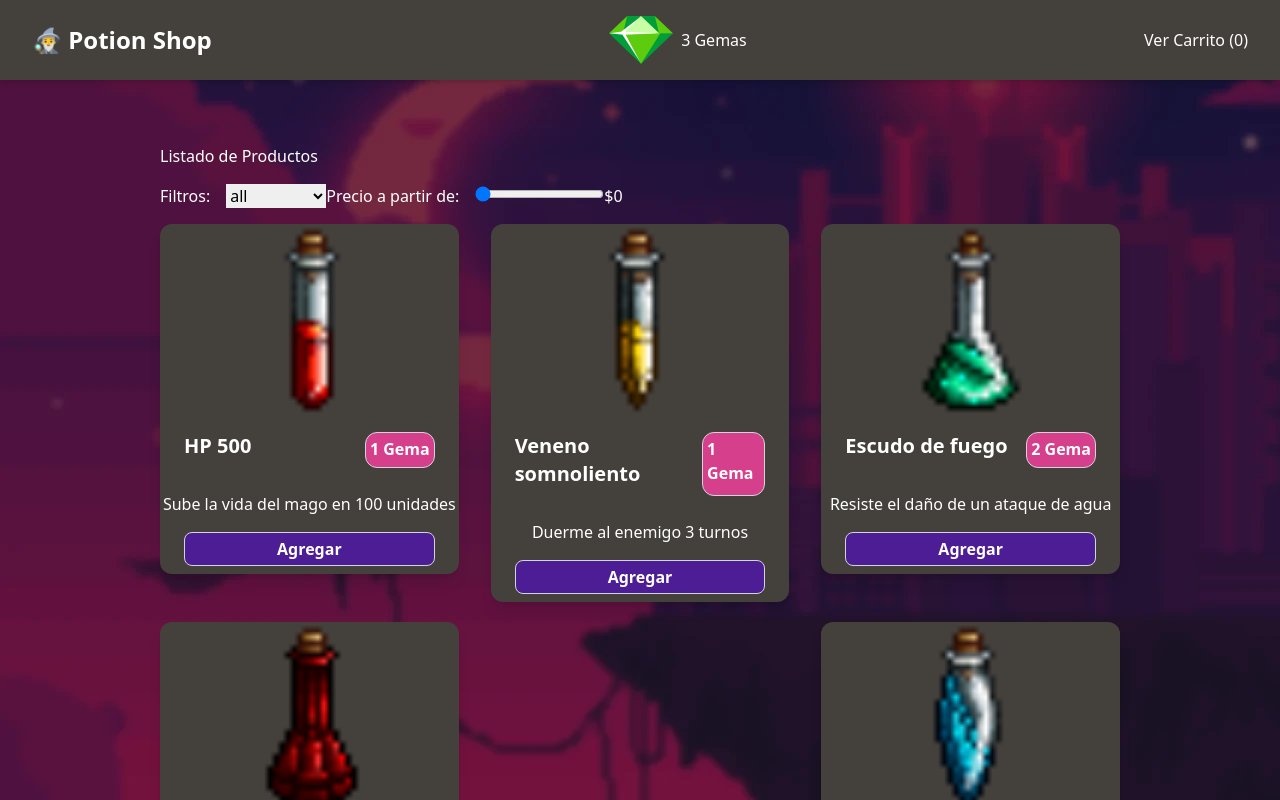
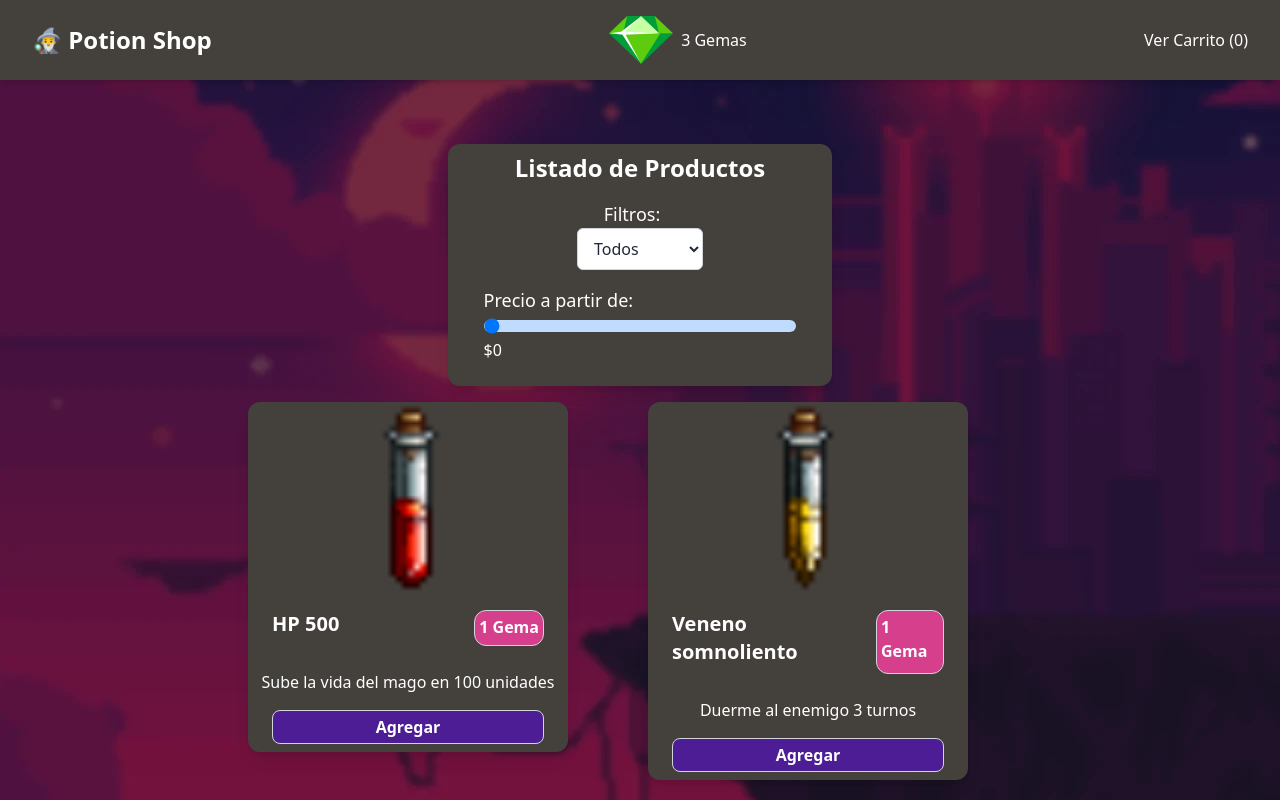
Before and after one commit to arayavalencia96/carrito-challenge, a React (Create React App) app: page / in a window 1280 px wide. Shown: the top 800 px of the page. Built offline with nearby package versions, Linux system fonts and the light colour scheme; data requests are answered from the project's data file.

Commit message:
main/octava-etapa
Se termino con la lógica del challenge.

```diff
--- a/src/App.tsx
+++ b/src/App.tsx
@@ -19,14 +19,12 @@ function App() {
       style={{ backgroundImage: "url(background.webp)" }}
     >
       <HeaderComponent />
-      <div className="flex justify-center min-h-full">
-        <div className=" w-3/4 py-16 flex justify-center">
-          {showCart ? (
-            <CarritoComponent />
-          ) : (
-            <ListadoProductosComponent productos={filteredProducts} />
-          )}
-        </div>
+      <div className="min-h-full py-16 flex justify-center">
+        {showCart ? (
+          <CarritoComponent />
+        ) : (
+          <ListadoProductosComponent pociones={filteredProducts} />
+        )}
       </div>
     </div>
   );
--- a/src/components/CarritoComponent.tsx
+++ b/src/components/CarritoComponent.tsx
@@ -5,11 +5,11 @@ import { GemasContext } from "../context/gemas";
 import { ProductoCarrito } from "../types/interface";
 
 export const CarritoComponent = () => {
-  const { addGem } = useContext(GemasContext);
-  const { carrito, setNewCart } = useCarrito();
+  const { addGem, resetGemas } = useContext(GemasContext);
+  const { carrito, setNewCart, deleteAll } = useCarrito();
   const { showCart, setShowCart } = useContext(CarritoContext);
   const [itemsComprados, setItemsComprados] = useState<number[]>([]);
-  const [realizarCompra, setRealizarCompra] = useState(false); // Nuevo estado para controlar la compra
+  const [realizarCompra, setRealizarCompra] = useState(false);
 
   const keepValueItems = () => {
     const items: number[] = carrito.map((item) => item.id);
@@ -36,13 +36,16 @@ export const CarritoComponent = () => {
     })
       .then((response) => {
         if (response.ok) {
-          console.log("Compra realizada con éxito!");
+          alert("Compra realizada con éxito!");
+          toggleShowCart();
+          deleteAll();
+          resetGemas();
         } else {
-          console.error("Error al realizar la compra.");
+          alert("Error al realizar la compra.");
         }
       })
       .catch((error) => {
-        console.error("Error en la solicitud:", error);
+        alert("Error realizando la compra: " + error);
       });
   };
 
--- a/src/components/Filter.tsx
+++ b/src/components/Filter.tsx
@@ -5,7 +5,7 @@ const Filter = () => {
   const categories = [
     {
       id: 1,
-      name: "all",
+      name: "Todos",
     },
     {
       id: 2,
@@ -26,7 +26,7 @@ const Filter = () => {
   ];
   const { setFilter } = useFilters();
   const [localFilters, setLocalFilters] = useState({
-    category: "all",
+    category: "Todos",
     price: 0,
   });
 
@@ -53,14 +53,15 @@ const Filter = () => {
   };
 
   return (
-    <div className="flex my-4">
-      <label htmlFor="category" className="mr-4 text-white">
+    <div className="flex flex-col items-center my-4">
+      <label htmlFor="category" className="mr-4 text-white text-lg">
         Filtros:
       </label>
       <select
         id="category"
         onChange={handleChangeCategory}
         value={localFilters.category}
+        className="border border-gray-300 rounded-md px-3 py-2 bg-white text-gray-800"
       >
         {categories.map((category) => (
           <option key={category.id} value={category.name}>
@@ -68,19 +69,20 @@ const Filter = () => {
           </option>
         ))}
       </select>
-      <div>
-        <label className="mr-4 text-white" htmlFor="price">
+      <div className="mt-4">
+        <label className="mr-4 text-white text-lg" htmlFor="price">
           Precio a partir de:
         </label>
         <input
           type="range"
           id="price"
           min="0"
-          max="5"
+          max="3"
           onChange={handleChangePrice}
           value={localFilters.price}
+          className="w-full bg-blue-200 rounded-md appearance-none h-3 outline-none"
         />
-        <span>${localFilters.price}</span>
+        <span className="text-white">{`$${localFilters.price}`}</span>
       </div>
     </div>
   );
--- a/src/components/ListadoProductosComponent.tsx
+++ b/src/components/ListadoProductosComponent.tsx
@@ -3,18 +3,23 @@ import { Producto } from "../types/interface";
 import Filter from "./Filter";
 
 export const ListadoProductosComponent = ({
-  productos,
+  pociones,
 }: {
-  productos: Producto[];
+  pociones: Producto[];
 }) => {
   return (
-    <div>
-      <h2>Listado de Productos</h2>
-      <Filter />
-      <div className="flex flex-wrap justify-between -mx-4">
-        {productos.map((producto) => (
-          <div key={producto.id} className="w-full sm:w-1/2 md:w-1/3 px-4">
-            <ProductoComponent producto={producto} />
+    <div className="flex flex-col items-center">
+      <div id="filter" className="w-full max-w-sm mb-4 bg-stone-700 rounded-xl shadow-lg px-4 py-2">
+        <h2 className="text-white text-2xl font-bold mb-2 text-center">Listado de Productos</h2>
+        <Filter />
+      </div>
+      <div
+        id="productos"
+        className="w-full max-w-screen-lg grid grid-cols-1 sm:grid-cols-2 md:grid-cols-2 gap-4"
+      >
+        {pociones.map((pocion) => (
+          <div key={pocion.id} className="w-full sm:w-1/2 md:w-5/6">
+            <ProductoComponent pocion={pocion} />
           </div>
         ))}
       </div>
--- a/src/components/ProductoComponent.tsx
+++ b/src/components/ProductoComponent.tsx
@@ -3,23 +3,23 @@ import { useCarrito } from "../hooks/useCarrito";
 import { Producto } from "../types/interface";
 import { GemasContext } from "../context/gemas";
 
-const ProductoComponent = ({ producto }: { producto: Producto }) => {
+const ProductoComponent = ({ pocion }: { pocion: Producto }) => {
   const { carrito, addToCarrito } = useCarrito();
   const { subtractGem } = useContext(GemasContext);
 
   const handleAddToCart = (producto: Producto) => {
-    const priceProduct = producto.precio;
-    addToCarrito(producto);
+    const priceProduct = pocion.precio;
+    addToCarrito(pocion);
     subtractGem(priceProduct);
   };
 
-  const lookUpId = (producto: Producto) => {
-    return carrito.includes(producto);
+  const lookUpId = (product: Producto) => {
+    return carrito.includes(pocion);
   };
 
   const finishedGems = () => {
-    const totalGemsInCart = carrito.reduce((total, producto) => {
-      return total + producto.precio;
+    const totalGemsInCart = carrito.reduce((total, prod) => {
+      return total + prod.precio;
     }, 0);
 
     return totalGemsInCart >= 3;
@@ -30,28 +30,26 @@ const ProductoComponent = ({ producto }: { producto: Producto }) => {
       <figure className="flex justify-center">
         <img
           className="w-1/2 h-48 object-cover rounded-lg"
-          src={producto.imagen}
+          src={pocion.imagen}
           alt="img"
         />
       </figure>
       <div className="px-6 py-4 flex justify-between mb-2">
-        <div className="font-bold text-white text-xl mb-2">
-          {producto.nombre}
-        </div>
+        <div className="font-bold text-white text-xl mb-2">{pocion.nombre}</div>
         <p className="px-1 font-bold text-white py-1 rounded-xl border border-gray-300 ml-1 bg-secondary-dark">
-          {producto.precio} Gema
+          {pocion.precio} Gema
         </p>
       </div>
-      <p className="text-white text-center">{producto.descripcion}</p>
+      <p className="text-white text-center">{pocion.descripcion}</p>
       <div className="px-6 pt-4 pb-2">
         <input
-          id={producto.nombre}
-          disabled={lookUpId(producto) || finishedGems()}
+          id={pocion.nombre}
+          disabled={lookUpId(pocion) || finishedGems()}
           type="button"
           value="Agregar"
-          onClick={() => handleAddToCart(producto)}
+          onClick={() => handleAddToCart(pocion)}
           className={`w-full btn btn-lg font-bold px-2 text-white py-1 rounded-lg border border-gray-300 mr-2 ${
-            lookUpId(producto) || finishedGems()
+            lookUpId(pocion) || finishedGems()
               ? "bg-stone-500"
               : "bg-primary-dark hover:bg-primary cursor-pointer"
           }`}
--- a/src/context/filters.tsx
+++ b/src/context/filters.tsx
@@ -2,13 +2,13 @@ import { createContext, useState, ReactNode } from "react";
 import { FilterContextType, FilterType } from "../types/interface";
 
 export const FiltersContext = createContext<FilterContextType>({
-  filters: { category: "all", price: 1 },
+  filters: { category: "Todos", price: 1 },
   setFilter: () => {},
 });
 
 export const FilterProvider = ({ children }: { children: ReactNode }) => {
   const [filters, setFilter] = useState<FilterType>({
-    category: "all",
+    category: "Todos",
     price: 1,
   });
 
--- a/src/context/gemas.tsx
+++ b/src/context/gemas.tsx
@@ -5,6 +5,7 @@ export const GemasContext = createContext<GemasContextType>({
   gemas: 3,
   subtractGem: () => {},
   addGem: () => {},
+  resetGemas: () => {},
 });
 
 export const GemasProvider = ({ children }: { children: ReactNode }) => {
@@ -20,10 +21,15 @@ export const GemasProvider = ({ children }: { children: ReactNode }) => {
     setGemas(remainingGems);
   };
 
+  const resetGemas = () => {
+    setGemas(3);
+  };
+
   const contextValue: GemasContextType = {
     gemas,
     subtractGem,
-    addGem
+    addGem,
+    resetGemas,
   };
 
   return (
--- a/src/hooks/useFilters.tsx
+++ b/src/hooks/useFilters.tsx
@@ -9,7 +9,7 @@ export function useFilters() {
     return productos.filter((producto) => {
       return (
         producto.precio >= filters.price &&
-        (filters.category === "all" || producto.categoria === filters.category)
+        (filters.category === "Todos" || producto.categoria === filters.category)
       );
     });
   };
```
